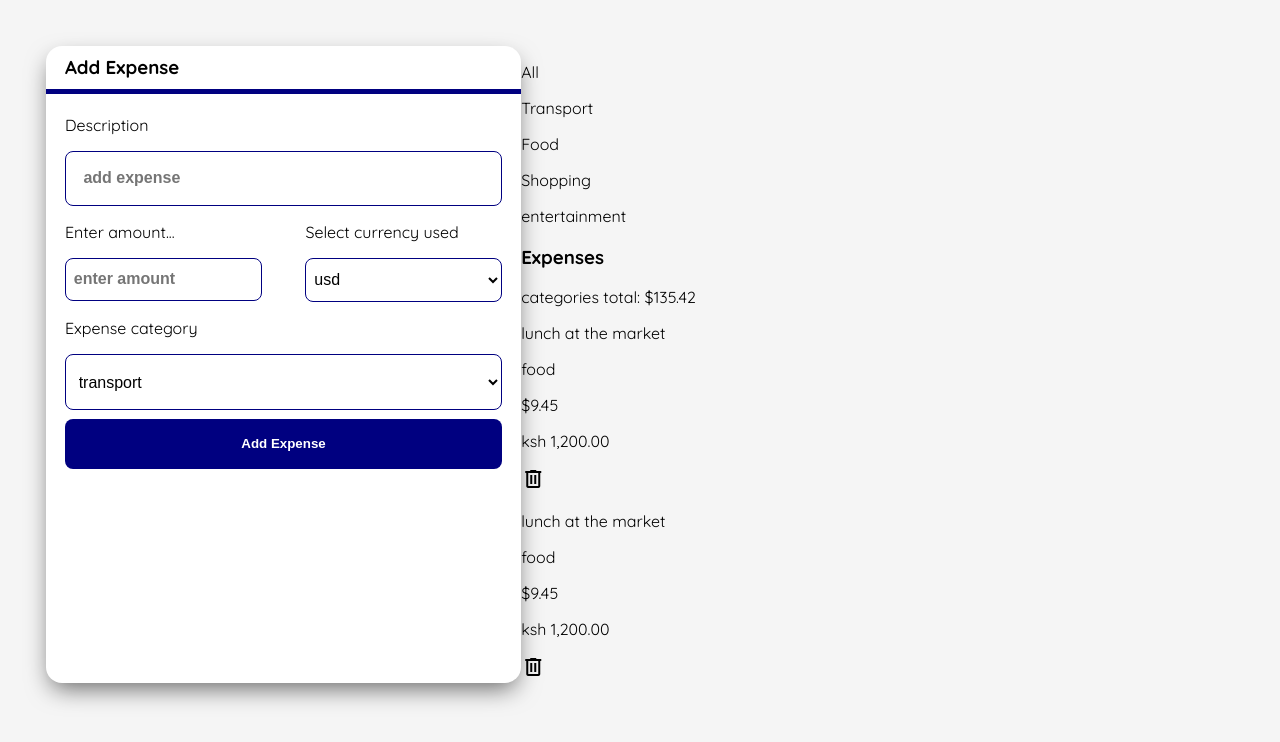
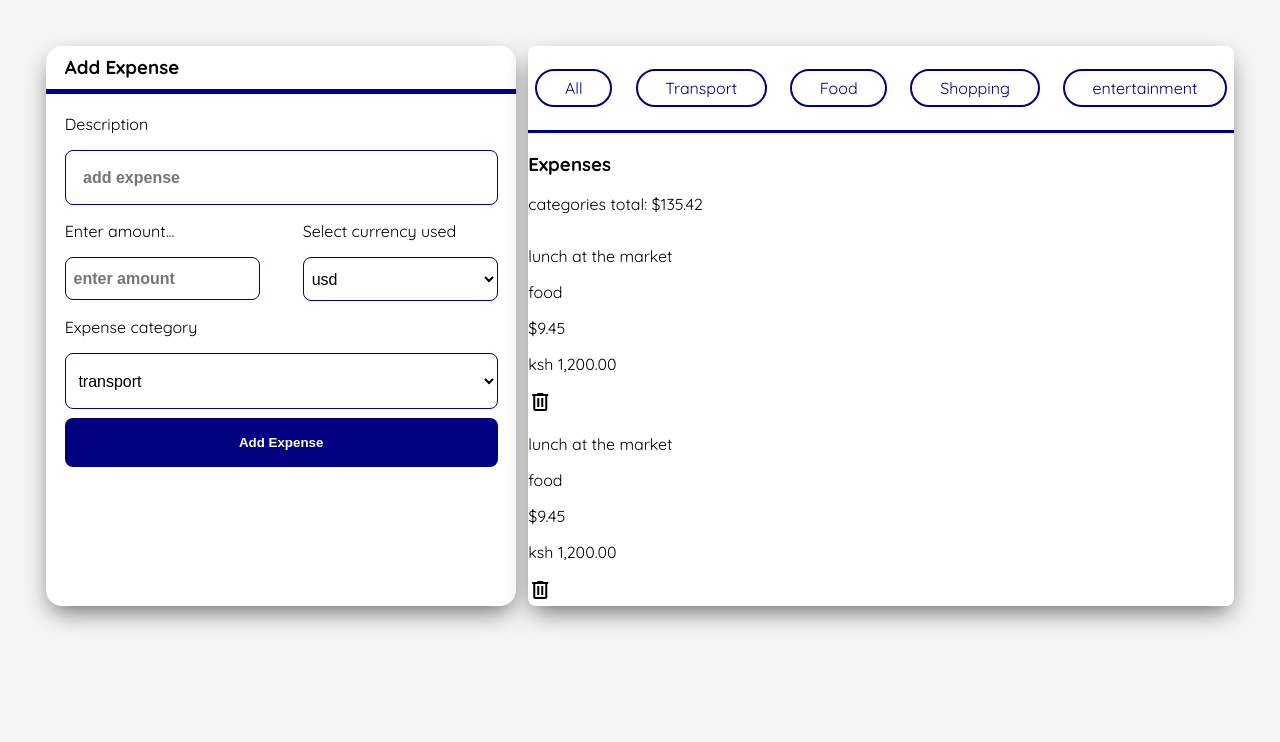
Before and after one commit to JosephNjuguna/expense-tracker, a website: page index.html in a window 1280 px wide. Drawn offline with nearby package versions, Linux system fonts and the light colour scheme; a web font is replaced by a local one.

Commit message:
added css styling for filter section

```diff
--- a/style.css
+++ b/style.css
@@ -93,3 +93,37 @@ body{
     border: none;
     border-radius: 8px;
 }
+
+
+
+
+.expensedisplay{
+    display: flex;
+    flex-direction: column;
+    background-color: white;
+    width: 60%;
+    margin: 0 0 0 1%;
+    border-radius: 8px;
+    box-shadow: 0 10px 25px -5px rgba(0, 0, 0, 0.59);
+}
+
+.expensedisplay .filter{
+    display: flex;
+    flex-direction: row;
+    width: auto;
+    justify-content: space-between;
+    /* background-color: red; */
+    padding: 1%;
+    border-bottom: 3px solid navy;
+}
+
+.expensedisplay .filter p {
+    border: 2px solid navy;
+    padding: 1% 4%;
+    color: navy;
+    border-radius: 20px;
+}
+.expensedisplay .filter p:hover{
+    background-color: navy;
+    color: white;
+}
```
